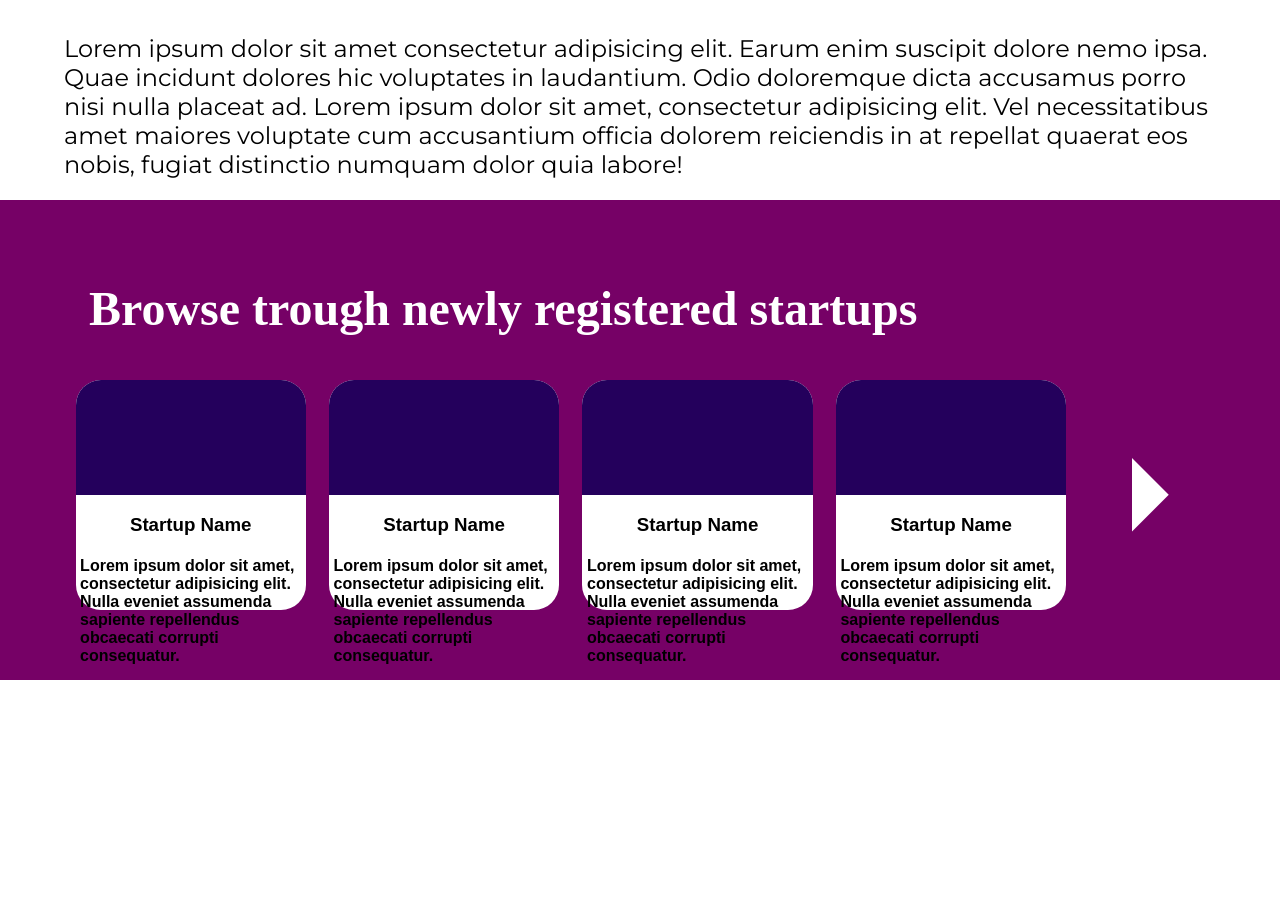
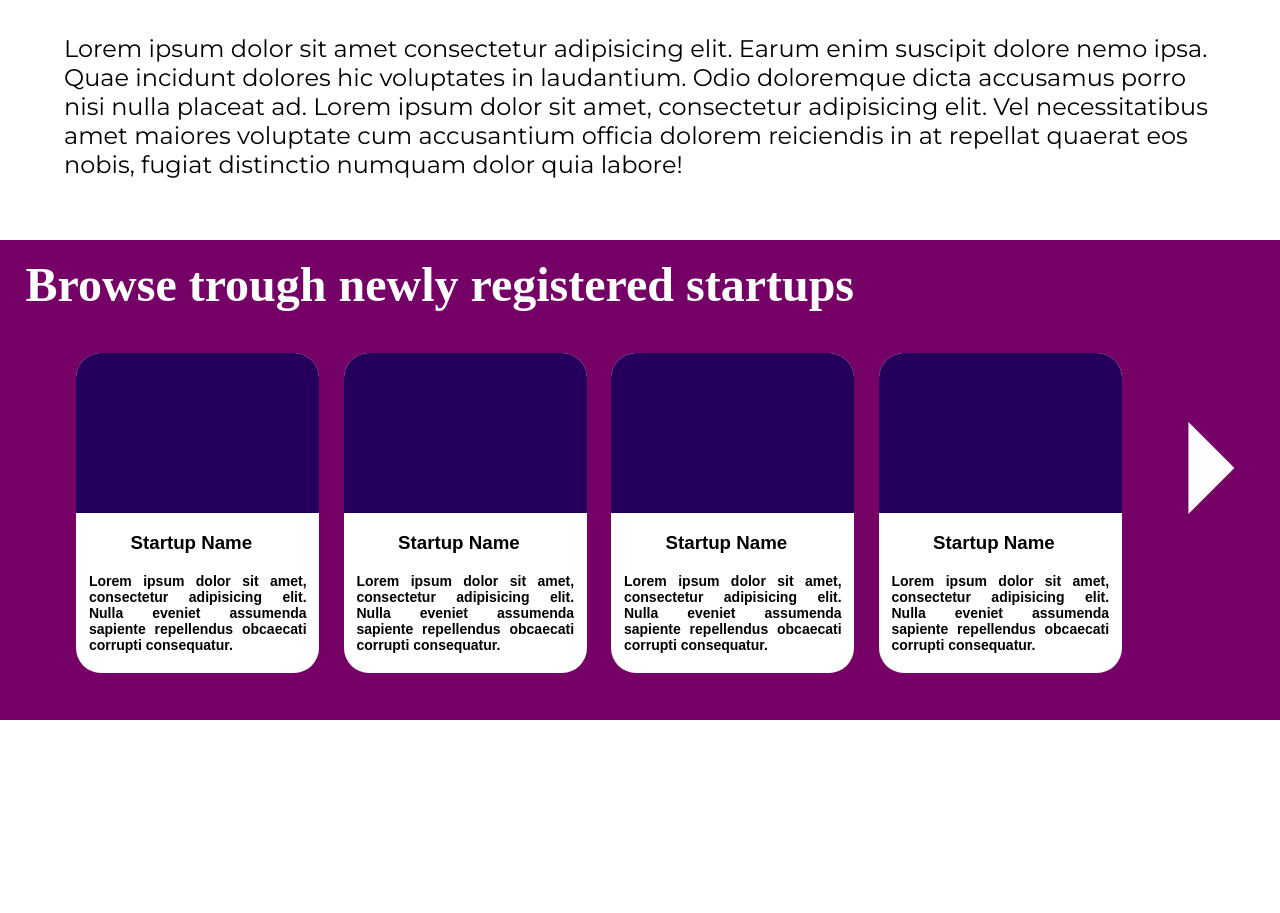
Before and after one commit to FelineJTD/Milestone02_K22, a Flask app: page / in a window 1280 px wide. Shown: the part 640-1553 px from the top of the page. Run offline with Flask 2, Linux system fonts and the light colour scheme.

Commit message:
Editted home page rollingbox

```diff
--- a/src/Website/static/main.css
+++ b/src/Website/static/main.css
@@ -207,11 +207,11 @@ body{
 }
 
 .rollingbox h2{
-  position: absolute;
-  width: 960px;
+  position: relative;
+  width: 80vw;
   height: 58px;
-  left: 89px;
-  top: 40px;
+  top: 2vh;
+  left: 2vw;
 
   font-family: Margaret;
   font-style: normal;
@@ -224,18 +224,18 @@ body{
 
 .flex-box{
   display: flex;
-  width: 90%;
+  width: 95%;
   justify-content: space-around;
   flex: none;
   flex-direction: row;
 
-  padding-top: 180px;
   padding-left: 5%;
+  padding-top: 2vh;
 }
 
 .flex-boxBG{
   width: 20%;
-  height: 18vw;
+  height: 40vh;
 
   background-color:#FFFFFF;
   border-radius: 25px;
@@ -244,7 +244,7 @@ body{
 .flex-boxBG div{
   position: relative;
   width: 100%;
-  height: 9vw;
+  height: 20vh;
 
   border-radius: 25px 25px 0px 0px;
   background: #24005C;
@@ -252,12 +252,22 @@ body{
 
 .flex-boxBG h3{
   position: relative;
+  width: 18vw;
   text-align: center;
+  text-overflow: ellipsis;
+  overflow: hidden;
 }
 
 .flex-boxBG h4{
   position: relative;
-  left: 2%;
+  width: 17vw;
+  height: 10vh;
+  left: 1vw;
+
+  font-size: 14px;
+  text-align: justify;
+  text-overflow: ellipsis;
+  overflow: hidden;
 }
 
 .flex-boxBG-next{
@@ -266,7 +276,7 @@ body{
 
   text-align: center;
   line-height: 18vw;
-  font-size: 8vw;
+  font-size: 10vw;
 }
 .bottom .reginvestor{
   position: absolute;
--- a/src/Website/templates/home.html
+++ b/src/Website/templates/home.html
@@ -37,7 +37,7 @@
                 <h3>Startup Name</h3>
                 <h4>Lorem ipsum dolor sit amet, consectetur adipisicing elit. Nulla eveniet assumenda sapiente repellendus obcaecati corrupti consequatur.</h4>
             </div>
-            <div class="flex-boxBG-next">&#x23F5</div>
+            <a class="flex-boxBG-next">&#x23F5</a>
         </div>
     <div class="bottom">
         <a class="reginvestor" href="{{url_for('regis_investor')}}">Register as an <b>Investor</b></a>
```
